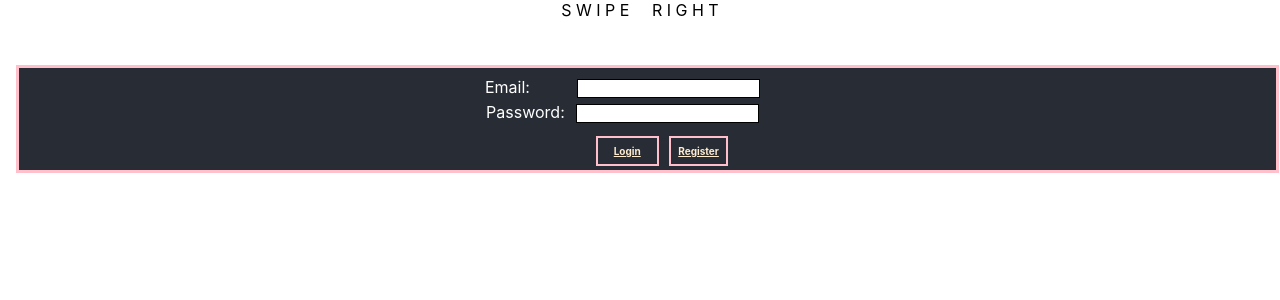
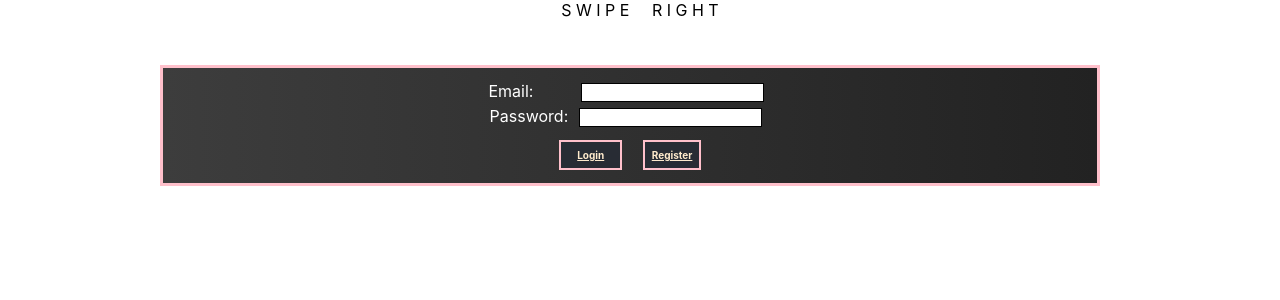
Before and after one commit to saracpena/PhotoApp, a React (Create React App) app: page / in a window 1280 px wide. Shown: the top 300 px of the page. Built offline with nearby package versions, Linux system fonts and the light colour scheme.

Commit message:
updated login/reg css

```diff
--- a/src/pages/App/App.css
+++ b/src/pages/App/App.css
@@ -4,7 +4,7 @@ body {
 /** App CSS **/
 
 .App-header-footer{
-  align-items: center;
+  text-align: center;
 }
 
 /** LOGIN CSS **/
@@ -21,9 +21,9 @@ input{
 .login-wrapper{
   color:white;
   position: relative;
-  padding: 6px 50px 6px 0;
-  margin: 25px 1px 0 1em;
-  background-color:#282c34;
+  padding: 10px 40px 15px 2em;
+  margin: 25px 180px 0 10em;
+  background:linear-gradient(to right,rgb(61, 61, 61) 0%,#222 100%);
   border: solid pink 3px;
 }
 
@@ -32,7 +32,7 @@ input{
   position: absolute;
   padding: 7px;
   width: 45px;
-  margin-left: -20px;
+  margin-left: -60px;
   margin-top: -8px;
   background-color:#282c34;
   font-weight: bolder;
@@ -43,13 +43,13 @@ input{
 }
 
 #login:active {
-  box-shadow:-1px -1px 2px rgba(255,255,255,0.2) inset,0 -2px 2px 3px rgba(0,0,0,0.6) inset,0 1px 2px rgba(0,0,0,0.5);
+  box-shadow:15px 10px 8px rgba(255,255,255,0.2) inset,0 -2px 2px 3px rgba(0,0,0,0.6) inset,0 1px 2px rgba(0,0,0,0.5);
   background:linear-gradient(to right,#444 0%,#222 100%);
 }
 
 #register{
   position: absolute;
-  margin-left: 40px;
+  margin-left: 10px;
   margin-top: -8px;
   padding: 7px;
   background-color:#282c34;
@@ -60,7 +60,7 @@ input{
 }
 
 #register:active {
-  box-shadow:-1px -1px 2px rgba(255,255,255,0.2) inset,0 -2px 2px 3px rgba(0,0,0,0.6) inset,0 1px 2px rgba(0,0,0,0.5);
+  box-shadow:15px 10px 8px rgba(255,255,255,0.2) inset,0 -2px 2px 3px rgba(0,0,0,0.6) inset,0 1px 2px rgba(0,0,0,0.5);
   background:linear-gradient(to right,#444 0%,#222 100%);
 }
 
@@ -70,12 +70,12 @@ input{
 .form{
   justify-content: center;
   align-items: center;
-  position: absolute;
+  position: fixed;
   color: white;
-  padding: 10px 15px 15px 10px;
+  padding: 10px 15px 20px 10px;
   margin: 25px 0 0 8em;
   border: solid pink 3px;
-  background-color: #282c34;
+  background:linear-gradient(to right,rgb(61, 61, 61) 0%,#222 100%);
 }
 
 p{
@@ -87,7 +87,7 @@ p{
   margin-left: 20px;
   padding: 7px;
   width: 45px;
-  background-color:#282c34;
+  background:#282c34;
   font-weight: bolder;
   font-size: 10px;
   color:blanchedalmond;
@@ -95,7 +95,7 @@ p{
 }
 
 #submit:active {
-  box-shadow:-1px -1px 2px rgba(255,255,255,0.2) inset,0 -2px 2px 3px rgba(0,0,0,0.6) inset,0 1px 2px rgba(0,0,0,0.5);
+  box-shadow: 15px 10px 8px rgba(255,255,255,0.2) inset,0 -2px 2px 3px rgba(0,0,0,0.6) inset,0 1px 2px rgba(0,0,0,0.5);
   background:linear-gradient(to right,#444 0%,#222 100%);
 }
 
```
